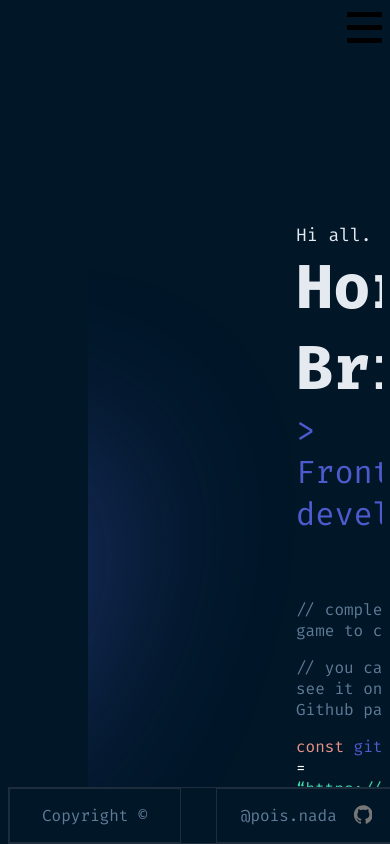
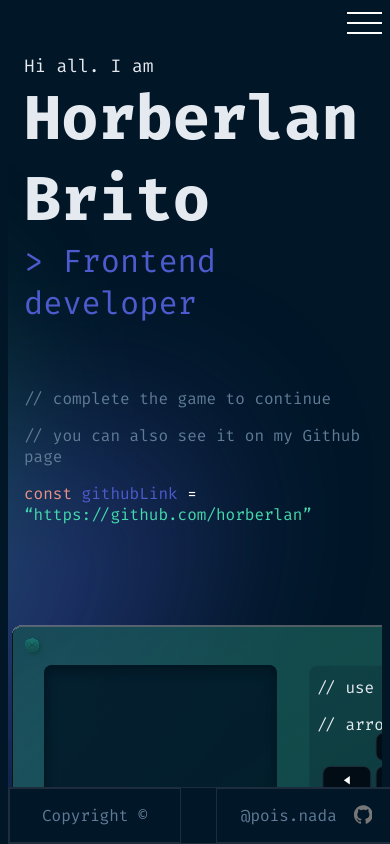
Before and after one commit to horberlan/horberlan-portfolio, a Vue app: page / in a window 390 px wide. Shown: the top 844 px of the page. Built offline with nearby package versions, Linux system fonts and the light colour scheme; what quasar, vue-code-highlight would draw is missing.

Commit message:
feat: fix grid mobile

```diff
--- a/src/components/HeaderView.vue
+++ b/src/components/HeaderView.vue
@@ -109,8 +109,8 @@ nav {
 }
 .toggleIcon {
   width: 35px;
-  height: 5px;
-  background-color: black;
+  height: 2px;
+  background-color: white;
   margin-block: 4px;
 }
 
--- a/src/components/PanelView.vue
+++ b/src/components/PanelView.vue
@@ -1,5 +1,5 @@
 <template>
-  <section class="aaa">
+  <section class="projects-content">
     <div :class="['panel_content', containerClass]">
       <slot name="panel-1"></slot>
     </div>
@@ -64,9 +64,9 @@ onMounted(() => {
 * {
   color: $white-full;
 }
-.aaa{
+.projects-content {
   width: v-bind(windowSize);
-  height: 100vh;
+  height: 100%;
 }
 section {
   display: flex;
--- a/src/views/home/HomeView.vue
+++ b/src/views/home/HomeView.vue
@@ -98,4 +98,14 @@ $orange: #E99287;
     }
   }
 }
+@media screen and (max-width: 768px) {
+.hero_container {
+  padding: 0;
+  margin: 0;
+  height: 100%;
+  .hello {
+    margin-inline-start: 1rem;
+  }
+}
+}
 </style>
```
